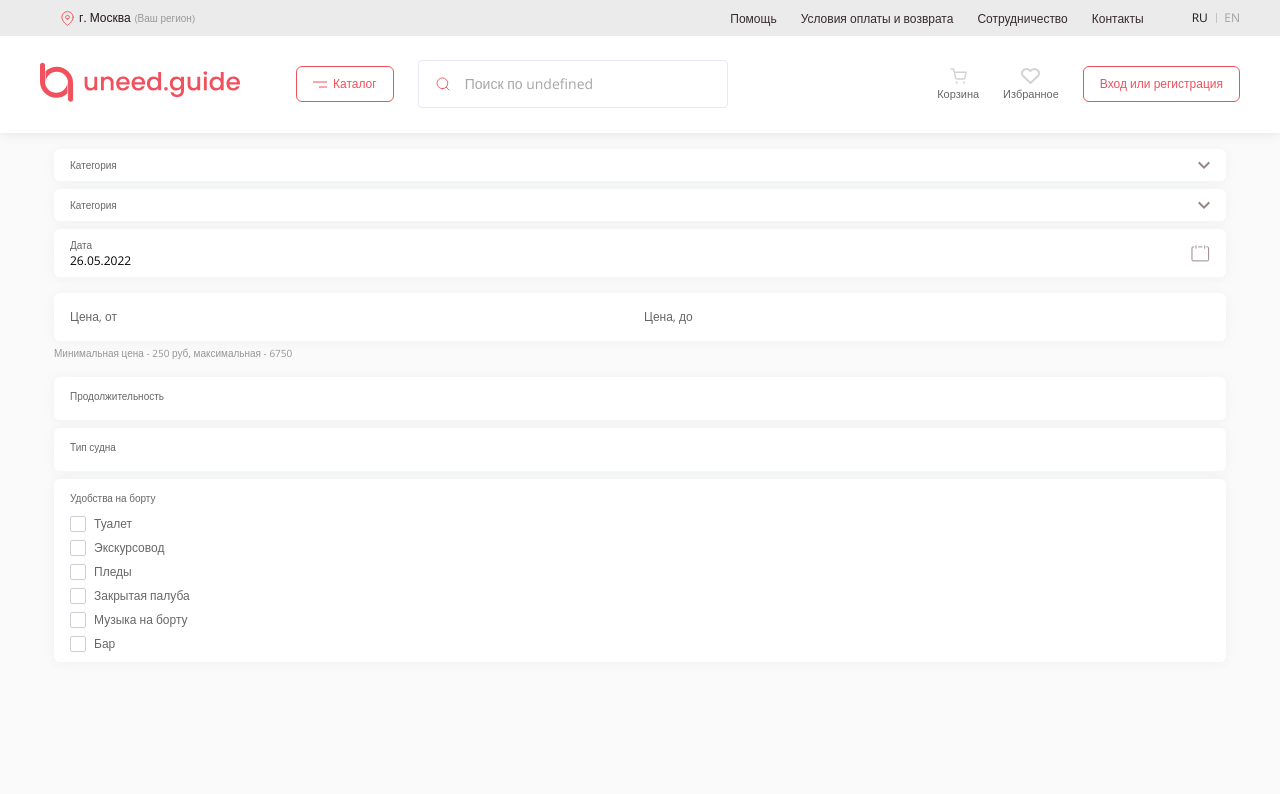
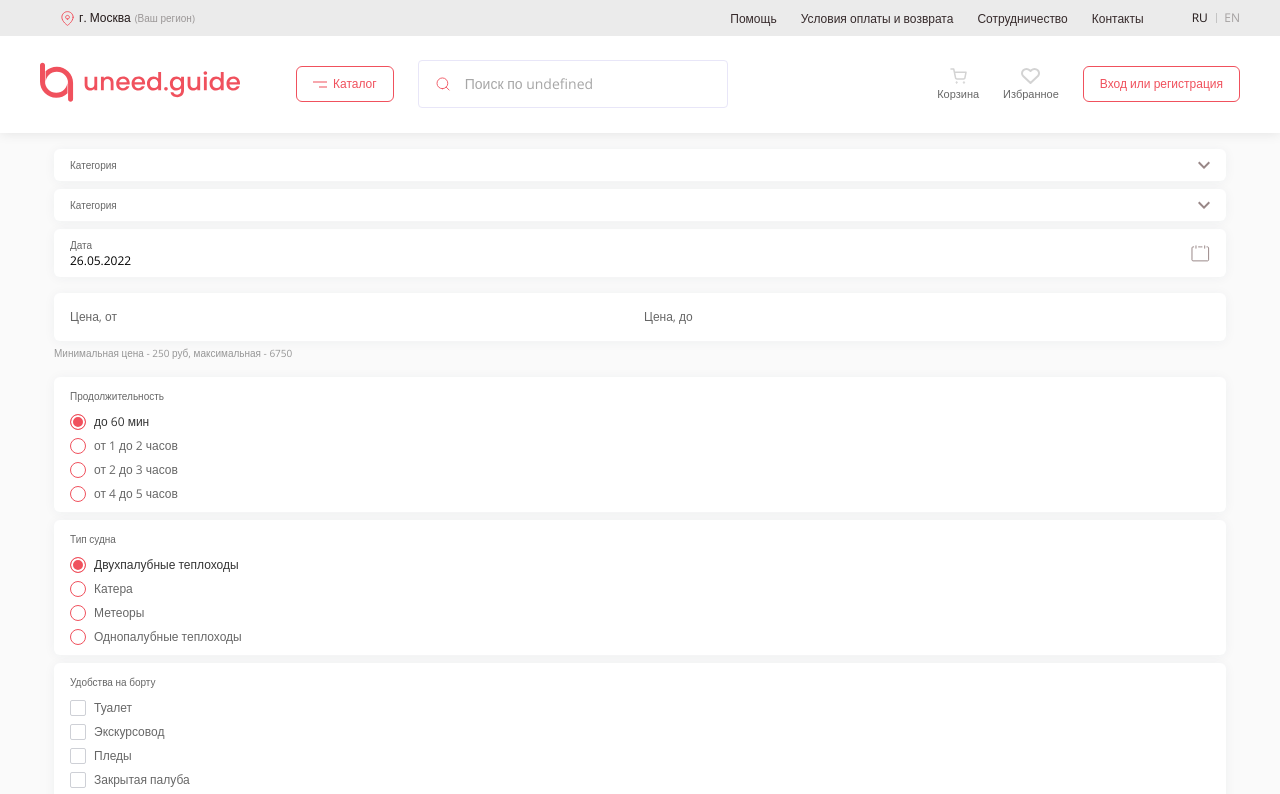
Before and after one commit to eleskin/uneed-guide-react-frontend, a Next.js app: page /categories/catalog in a window 1280 px wide. Shown: the top 794 px of the page. Built offline with nearby package versions, Linux system fonts and the light colour scheme; no server answers.

Commit message:
feature: Added Form Radio component

```diff
--- a/components/Filter/Filter.js
+++ b/components/Filter/Filter.js
@@ -16,6 +16,8 @@ const Filter = () => {
 	const [isVisibleCalendar, setIsVisibleCalendar] = useState(false);
 	const [lowerPrice, setLowerPrice] = useState();
 	const [higherPrice, setHigherPrice] = useState();
+	const [duration, setDuration] = useState('до 60 мин');
+	const [type, setType] = useState('Двухпалубные теплоходы');
 
 	useEffect(() => {
 		setDate(format(new Date(Date.parse(dateValue.toString())), 'dd.MM.yyyy'));
@@ -86,9 +88,53 @@ const Filter = () => {
 					<div className={styles.Filter__group}>
 						<div className={styles.Filter__item}>
 							<span>Продолжительность</span>
+							<div>
+								<Form.Radio
+									value="до 60 мин"
+									onChange={(event) => setDuration(event.target.value)}
+									checked={duration === 'до 60 мин'}
+								/>
+								<Form.Radio
+									value="от 1 до 2 часов"
+									onChange={(event) => setDuration(event.target.value)}
+									checked={duration === 'от 1 до 2 часов'}
+								/>
+								<Form.Radio
+									value="от 2 до 3 часов"
+									onChange={(event) => setDuration(event.target.value)}
+									checked={duration === 'от 2 до 3 часов'}
+								/>
+								<Form.Radio
+									value="от 4 до 5 часов"
+									onChange={(event) => setDuration(event.target.value)}
+									checked={duration === 'от 4 до 5 часов'}
+								/>
+							</div>
 						</div>
 						<div className={styles.Filter__item}>
 							<span>Тип судна</span>
+							<div>
+								<Form.Radio
+									value="Двухпалубные теплоходы"
+									onChange={(event) => setType(event.target.value)}
+									checked={type === 'Двухпалубные теплоходы'}
+								/>
+								<Form.Radio
+									value="Катера"
+									onChange={(event) => setType(event.target.value)}
+									checked={type === 'Катера'}
+								/>
+								<Form.Radio
+									value="Метеоры"
+									onChange={(event) => setType(event.target.value)}
+									checked={type === 'Метеоры'}
+								/>
+								<Form.Radio
+									value="Однопалубные теплоходы"
+									onChange={(event) => setType(event.target.value)}
+									checked={type === 'Однопалубные теплоходы'}
+								/>
+							</div>
 						</div>
 						<div className={styles.Filter__item}>
 							<span>Удобства на борту</span>
--- a/ui/Form/Form.js
+++ b/ui/Form/Form.js
@@ -188,11 +188,20 @@ const Input = ({title, type, inputTopValue, handleInputTop, filter = false, ...p
 	}
 };
 
-const Checkbox = ({label}) => {
+const Checkbox = ({label, ...props}) => {
 	return (
 		<label className={styles.Checkbox}>
-			<input type="checkbox"/>
+			<input {...props} type="checkbox"/>
 			<span>{label}</span>
+		</label>
+	);
+};
+
+const Radio = ({value, ...props}) => {
+	return (
+		<label className={styles.Radio}>
+			<input {...props} type="radio" value={value}/>
+			<span>{value}</span>
 		</label>
 	);
 };
@@ -202,6 +211,7 @@ const Form = {
 	Select,
 	Input,
 	Checkbox,
+	Radio,
 };
 
 export default Form;
--- a/ui/Form/Form.module.scss
+++ b/ui/Form/Form.module.scss
@@ -177,9 +177,9 @@
 }
 
 
-// Checkbox styles
+// Checkbox and Radio styles
 
-.Checkbox {
+.Checkbox, .Radio {
 	display: flex;
 	flex-direction: row;
 	justify-content: flex-start;
@@ -192,8 +192,22 @@
 		font-size: rem(12px);
 		line-height: rem(20px);
 		color: rgba(#000000, 0.6);
+		transition: var(--transition-primary);
 	}
 
+	input {
+		display: none;
+	}
+
+	input:checked + span {
+		color: rgba(#000000, 0.8);
+	}
+}
+
+
+// Checkbox styles
+
+.Checkbox {
 	span::before {
 		content: '';
 		border-radius: 2px;
@@ -203,12 +217,8 @@
 		flex-direction: column;
 		justify-content: center;
 		align-items: center;
-		border: 0.5px solid #ced0d6;
+		border: 1px solid #ced0d6;
 		transition: var(--transition-primary);
-	}
-
-	input {
-		display: none;
 	}
 
 	input:checked + span::before {
@@ -218,3 +228,28 @@
 		border-color: #f0515d;
 	}
 }
+
+
+// Radio styles
+
+.Radio {
+	span::before {
+		content: '';
+		border-radius: 50%;
+		width: 14px;
+		height: 14px;
+		display: flex;
+		flex-direction: column;
+		justify-content: center;
+		align-items: center;
+		border: 1px solid #f0515d;
+		transition: var(--transition-primary);
+	}
+
+	input:checked + span::before {
+		box-shadow: inset 0 0 0 2px #ffffff;
+		color: #ffffff;
+		background-color: #f0515d;
+		border-color: #f0515d;
+	}
+}
```
